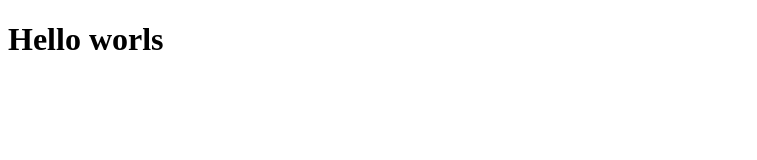
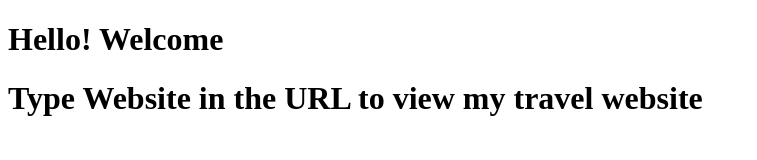
Before and after one commit to Zeba-Fathima/Projects, a plain HTML site: page index.html in a window 1280 px wide. Shown: the whole page, without its empty margins (0-757 px from the left). Drawn offline with Linux system fonts and the light colour scheme.

Commit message:
Update index.html

```diff
--- a/index.html
+++ b/index.html
@@ -1,4 +1,6 @@
 <!DOCTYPE html>
 <html>
-  <h1>Hello worls</h1>
+  <h1>Hello! Welcome </h1>
+  <h1>Type Website in the URL to view my travel website</h1>
+
 </html>
```
